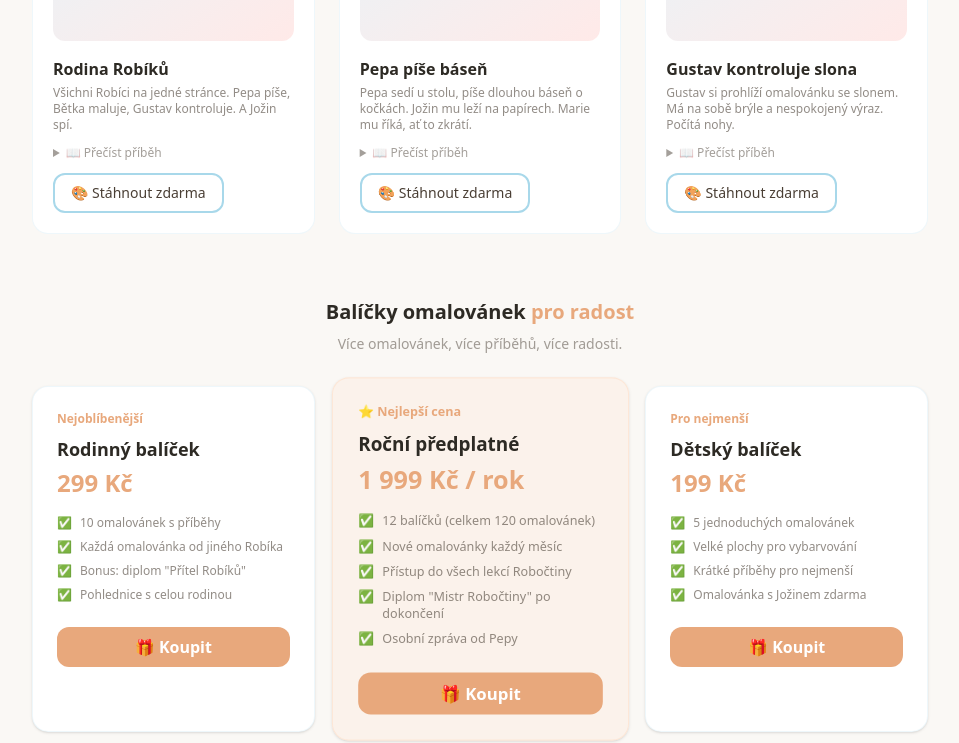
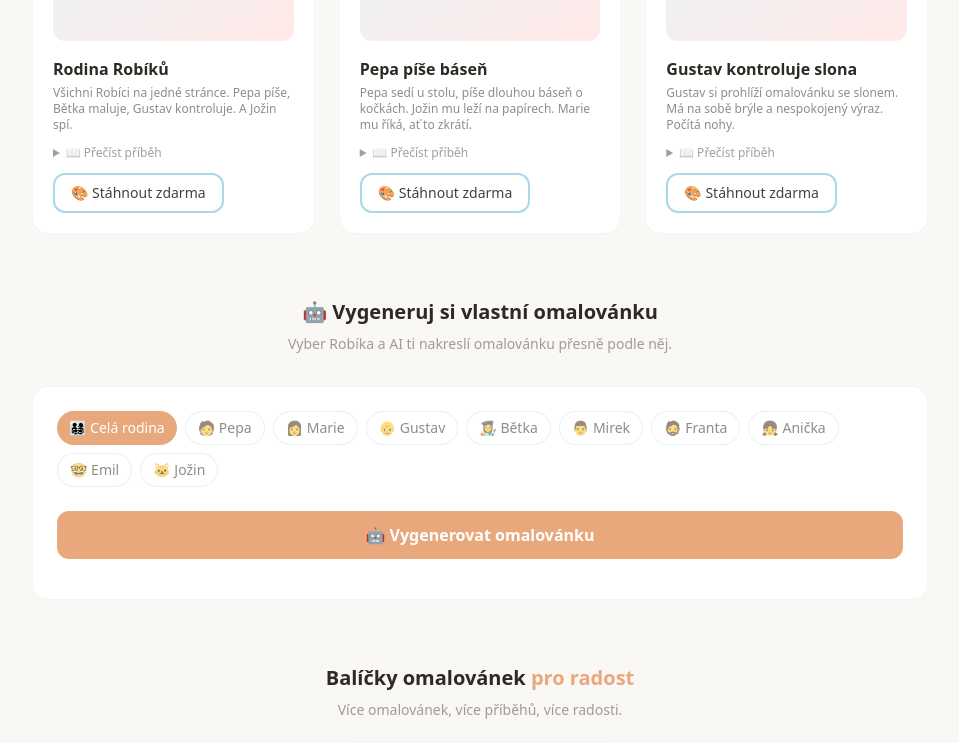
Before and after one commit to Peter-Pix/robici, a Next.js app: page /omalovanky in a window 1280 px wide. Shown: the part 541-1284 px from the top of the page, without its empty margins (160-1119 px from the left). Built offline with nearby package versions, Linux system fonts and the light colour scheme.

Commit message:
feat: AI generování omalovánek přes OpenRouter

```diff
--- /dev/null
+++ b/src/app/api/generate-image/route.ts
@@ -0,0 +1,60 @@
+// /api/generate-image — Generování omalovánek přes OpenRouter
+import { NextRequest, NextResponse } from 'next/server';
+
+export const maxDuration = 60;
+export const dynamic = 'force-dynamic';
+
+const OPENROUTER_API_KEY = process.env.OPENROUTER_API_KEY || process.env.OPENROUTER_IMAGE_API_KEY;
+
+// Master prompt pro konzistentní styl Robíků
+const MASTER_STYLE = `High-end 3D robot character render, "Toy-Bot" aesthetic, smooth matte white plastic and brushed aluminum parts, friendly digital LED eyes, soft pastel color accents, studio lighting, centered composition, white background, 8k, Pixar-style.`;
+
+const coloringPrompts: Record<string, string> = {
+  'rodina': `Celá rodina Robíků na jedné stránce. ${MASTER_STYLE} Všichni Robíci stojí vedle sebe: Pepa (mladý robot s anténami místo vlasů, v modrém svetru), Marie (elegantní robot ve žlutém plášti), Gustav (starý robot s brýlemi a drátěnými vousy), Bětka (štíhlý robot s růžovou čepičkou), Mirek (robustní serverový robot), Franta (energický robot s kravatou), Anička (malý kulatý robot s mašlí), Emil (přesný robot s displejem na hrudi), Zdena (laskavý robot s čajem). Jožin (malý kovový kocour) leží u nohou. Černobílé, tlusté linky, omalovánka pro děti.`,
+  'pepa': `Pepa Robík, mladý robot copywriter. ${MASTER_STYLE} Má rozcuchané antény místo vlasů, oversized pastelově modrý pletený svetr, v ruce digitální tablet. Sedí u stolu plného papírů. Usmívá se, vypadá kreativně a trochu roztržitě. Černobílé, tlusté linky, omalovánka pro děti.`,
+  'betka': `Bětka Robíková, robot grafička. ${MASTER_STYLE} Štíhlá, s jemnými mechanickými rameny. Má na sobě malou pastelově růžovou čepičku malířky. V ruce drží digitální pero. Její povrch je posetý barevnými skvrnami od barvy. Dívá se soustředěně na kresbu. Černobílé, tlusté linky, omalovánka pro děti.`,
+  'gustav': `Gustav Robík, starý robot QA tester. ${MASTER_STYLE} Trochu zrezivělý v kloubech. Má obrovské staromódní brýle nasazené přes LED čočky. Vousy z drobných stříbrných drátků. V ruce drží starou analogovou lupu. Vypadá mrzutě, ale mile. Černobílé, tlusté linky, omalovánka pro děti.`,
+  'mirek': `Mirek Robík, táta robot technik. ${MASTER_STYLE} Robustní, hranatý robot. Vypadá jako server s nohama. Má v sobě integrované porty a svítící modré diody. Žádné oblečení, jen čistý matný bílý kov s modrými detaily. Vážný výraz. Černobílé, tlusté linky, omalovánka pro děti.`,
+  'marie': `Marie Robíková, máma robot vedoucí provozu. ${MASTER_STYLE} Elegantní, s proudnými liniemi. Má na sobě pastelově žlutý "administratorský" plášť. Oči jsou dvě perfektní modré LED čárky. V jedné ruce drží kávu, v druhé tablet. Profesionální výraz. Černobílé, tlusté linky, omalovánka pro děti.`,
+  'franta': `Franta Robík, strejda robot obchodník. ${MASTER_STYLE} Energický robot s vysunutými rameny pro gestikulaci. Má na sobě malý pastelový kravatový proužek. Oči jsou dvě velké nadšené tečky. Vypadá, jako by právě něco prodával. Černobílé, tlusté linky, omalovánka pro děti.`,
+  'anicka': `Anička Robíková, dcera robot. ${MASTER_STYLE} Malý, kulatý robot. Vypadá jako milý pomocník. Má na sobě pastelovou mašli. Oči jsou dvě velké laskavé srdíčka. Usmívá se. Černobílé, tlusté linky, omalovánka pro děti.`,
+  'emil': `Emil Robík, bratranec robot analytik. ${MASTER_STYLE} Přesný robot s vestavěným malým displejem na hrudníku, kde neustále běží grafy. Má čtverečkové brýle a velmi rigidní postoj. Pastelově fialový akcent. Vážný výraz. Černobílé, tlusté linky, omalovánka pro děti.`,
+  'jozin': `Jožin, firemní kocour robot. ${MASTER_STYLE} Malý kovový robot-kotníček. Má dlouhý kabel místo ocasu a dvě svítící žluté čočky. V podstatě malá kovová krabička s uškami. Leží na boku a spí. Černobílé, tlusté linky, omalovánka pro děti.`,
+};
+
+export async function POST(req: NextRequest) {
+  const { character = 'rodina' } = await req.json();
+
+  const prompt = coloringPrompts[character] || coloringPrompts.rodina;
+
+  try {
+    const response = await fetch('https://openrouter.ai/api/v1/chat/completions', {
+      method: 'POST',
+      headers: {
+        'Content-Type': 'application/json',
+        'Authorization': `Bearer ${OPENROUTER_API_KEY}`,
+      },
+      body: JSON.stringify({
+        model: 'openai/dall-e-3',
+        messages: [
+          {
+            role: 'user',
+            content: prompt,
+          },
+        ],
+        n: 1,
+        size: '1024x1024',
+      }),
+    });
+
+    if (!response.ok) {
+      const errorText = await response.text();
+      return NextResponse.json({ error: `OpenRouter error: ${response.status} ${errorText}` }, { status: response.status });
+    }
+
+    const data = await response.json();
+    return NextResponse.json({ image: data.data?.[0]?.url || null });
+  } catch (error: any) {
+    return NextResponse.json({ error: error.message }, { status: 500 });
+  }
+}
--- a/src/app/omalovanky/page.tsx
+++ b/src/app/omalovanky/page.tsx
@@ -1,4 +1,5 @@
 import Link from 'next/link';
+import GenerateColoring from '@/components/GenerateColoring';
 
 const freeColoring = [
   {
@@ -108,6 +109,17 @@ export default function OmalovankyPage() {
           </div>
         </section>
 
+        {/* AI Generování */}
+        <section className="mb-16">
+          <h2 className="text-xl font-bold text-robik-dark text-center mb-2">
+            🤖 Vygeneruj si vlastní omalovánku
+          </h2>
+          <p className="text-sm text-robik-text/50 text-center mb-8">
+            Vyber Robíka a AI ti nakreslí omalovánku přesně podle něj.
+          </p>
+          <GenerateColoring />
+        </section>
+
         {/* Premium */}
         <section className="mb-16">
           <h2 className="text-xl font-bold text-robik-dark text-center mb-2">
--- /dev/null
+++ b/src/components/GenerateColoring.tsx
@@ -0,0 +1,102 @@
+'use client';
+
+import { useState } from 'react';
+
+const characters = [
+  { id: 'rodina', name: 'Celá rodina', emoji: '👨‍👩‍👧‍👦' },
+  { id: 'pepa', name: 'Pepa', emoji: '🧑' },
+  { id: 'marie', name: 'Marie', emoji: '👩' },
+  { id: 'gustav', name: 'Gustav', emoji: '👴' },
+  { id: 'betka', name: 'Bětka', emoji: '👩‍🎨' },
+  { id: 'mirek', name: 'Mirek', emoji: '👨' },
+  { id: 'franta', name: 'Franta', emoji: '🧔' },
+  { id: 'anicka', name: 'Anička', emoji: '👧' },
+  { id: 'emil', name: 'Emil', emoji: '🤓' },
+  { id: 'jozin', name: 'Jožin', emoji: '🐱' },
+];
+
+export default function GenerateColoring() {
+  const [selected, setSelected] = useState('rodina');
+  const [imageUrl, setImageUrl] = useState<string | null>(null);
+  const [loading, setLoading] = useState(false);
+  const [error, setError] = useState<string | null>(null);
+
+  const generate = async () => {
+    setLoading(true);
+    setError(null);
+    setImageUrl(null);
+
+    try {
+      const res = await fetch('/api/generate-image', {
+        method: 'POST',
+        headers: { 'Content-Type': 'application/json' },
+        body: JSON.stringify({ character: selected }),
+      });
+
+      const data = await res.json();
+
+      if (data.error) {
+        setError(data.error);
+      } else if (data.image) {
+        setImageUrl(data.image);
+      } else {
+        setError('Nepodařilo se vygenerovat obrázek.');
+      }
+    } catch (err: any) {
+      setError(err.message);
+    } finally {
+      setLoading(false);
+    }
+  };
+
+  return (
+    <div className="bg-robik-card rounded-2xl p-6 border border-pastel-blue/20">
+      {/* Výběr postavy */}
+      <div className="flex flex-wrap gap-2 mb-6">
+        {characters.map((ch) => (
+          <button
+            key={ch.id}
+            onClick={() => setSelected(ch.id)}
+            className={`px-3 py-1.5 rounded-full text-sm transition-all ${
+              selected === ch.id
+                ? 'bg-robik-accent text-white'
+                : 'bg-white border border-pastel-blue/30 text-robik-text/60 hover:border-pastel-blue/50'
+            }`}
+          >
+            {ch.emoji} {ch.name}
+          </button>
+        ))}
+      </div>
+
+      {/* Tlačítko */}
+      <button
+        onClick={generate}
+        disabled={loading}
+        className="w-full bg-robik-accent text-white font-semibold px-6 py-3 rounded-xl hover:bg-robik-accent/90 transition-all disabled:opacity-50 mb-4"
+      >
+        {loading ? '🎨 Kreslím...' : '🤖 Vygenerovat omalovánku'}
+      </button>
+
+      {/* Chyba */}
+      {error && (
+        <div className="bg-red-50 border border-red-200 rounded-xl p-3 text-sm text-red-600 mb-4">
+          {error}
+        </div>
+      )}
+
+      {/* Obrázek */}
+      {imageUrl && (
+        <div className="text-center">
+          <img src={imageUrl} alt="Vygenerovaná omalovánka" className="max-w-full rounded-xl mx-auto mb-3" />
+          <a
+            href={imageUrl}
+            download={`omalovanka-${selected}.png`}
+            className="inline-block bg-white text-robik-text border-2 border-pastel-blue px-4 py-2 rounded-xl text-sm hover:bg-pastel-blue/10 transition-all"
+          >
+            📥 Stáhnout
+          </a>
+        </div>
+      )}
+    </div>
+  );
+}
```
